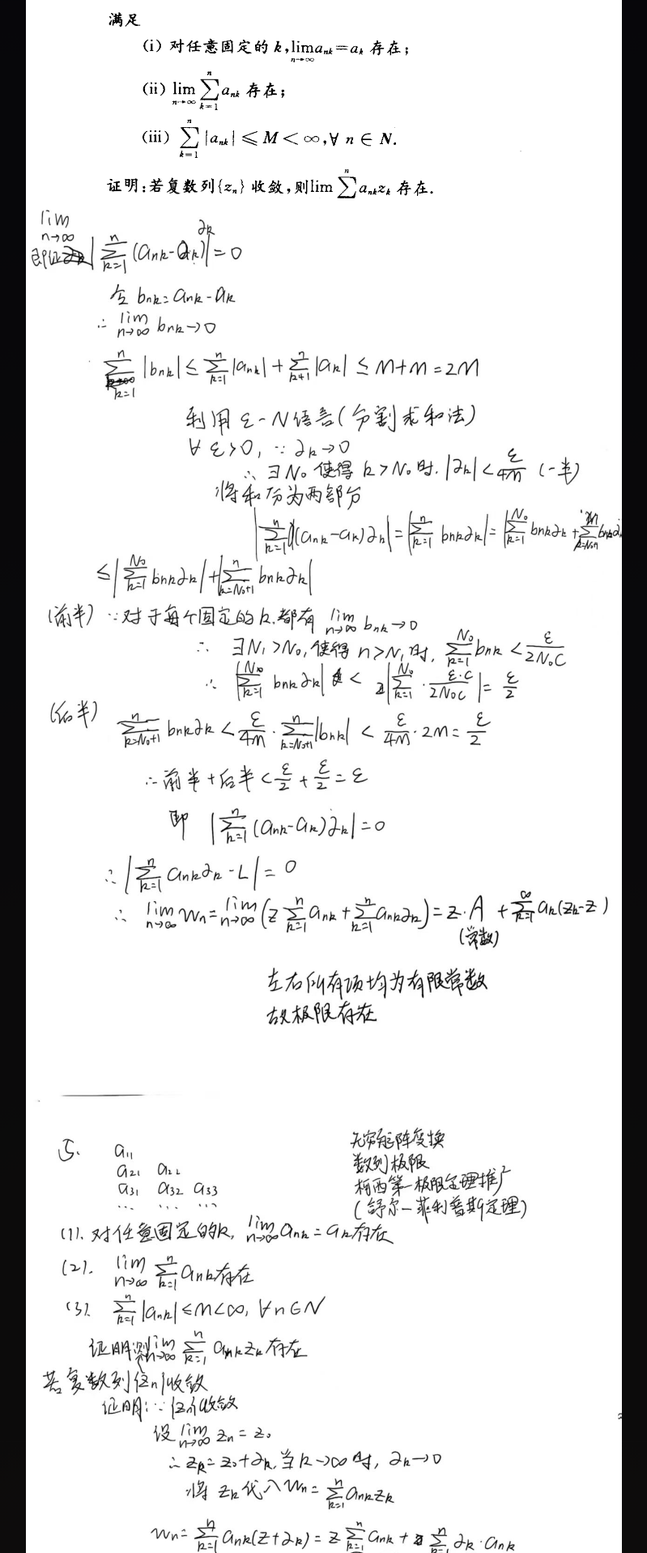
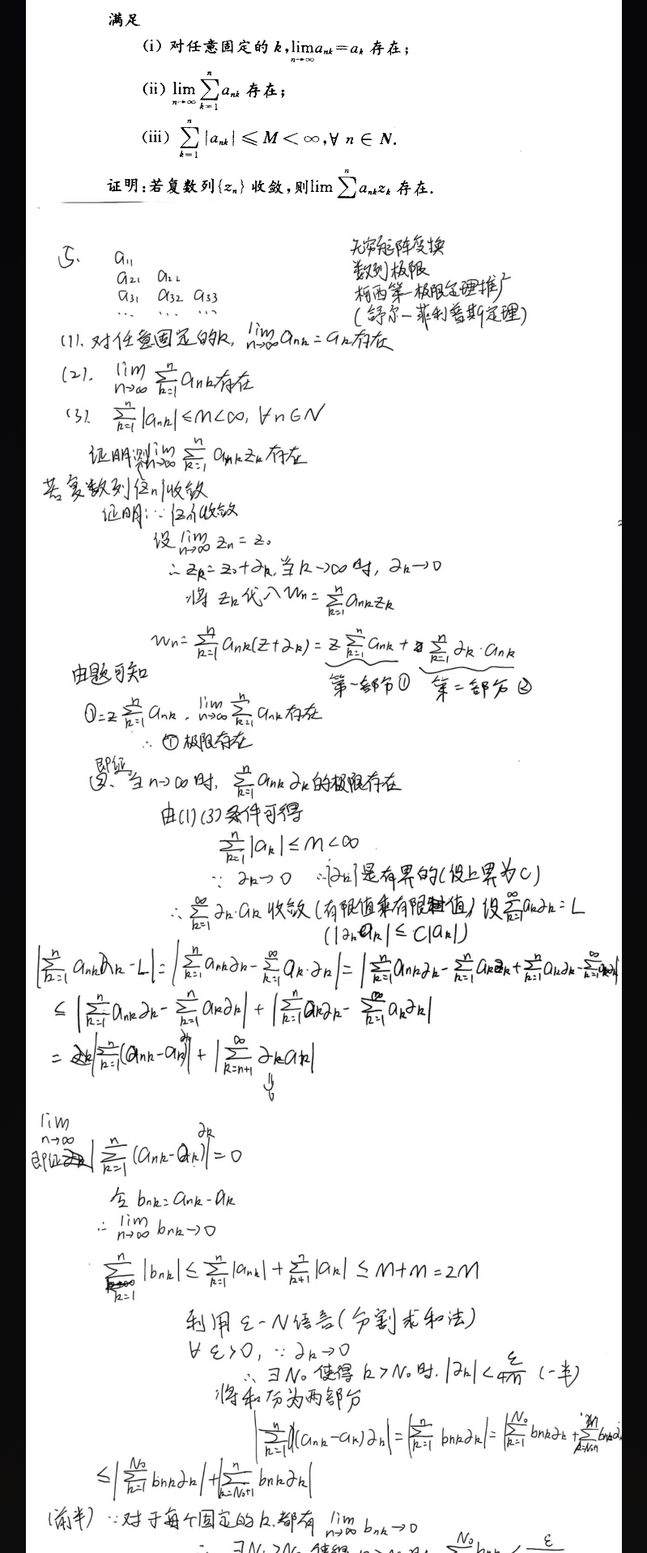
Before and after one commit to iLOVESZU-1/iLOVESZU-1.github.io, a Jekyll site: the page built from _posts/2025-11-27-COMPLEX-MATHS-EXERCISE1.md, in a window 1280 px wide. Shown: the part 1456-3374 px from the top of the page at 81% size, without its empty margins (240-1039 px from the left). Built offline with Jekyll 4.4.1, drawn with Linux system fonts in a browser that asks for light colours; comment, search, counter and statistics services are not loaded.

Commit message:
Update 2025-11-27-COMPLEX-MATHS-EXERCISE1.md

```diff
--- a/_posts/2025-11-27-COMPLEX-MATHS-EXERCISE1.md
+++ b/_posts/2025-11-27-COMPLEX-MATHS-EXERCISE1.md
@@ -10,10 +10,10 @@ categories: [Maths]
 <img src="/assets/0be21a0023bd27b86c682053d833ba85.png"
      alt="题目"
      style="max-width: 100%; height: auto; display: block; margin: 0 auto;">
-<img src="/assets/9d926e2c4761d1a80c9c5dc276e012d9.jpg"
+<img src="/assets/8d20279f49597f67d083177ffea26536.jpg"
      alt="题目"
      style="max-width: 100%; height: auto; display: block; margin: 0 auto;">
-<img src="/assets/8d20279f49597f67d083177ffea26536.jpg"
+<img src="/assets/9d926e2c4761d1a80c9c5dc276e012d9.jpg"
      alt="题目"
      style="max-width: 100%; height: auto; display: block; margin: 0 auto;">
 <img src="/assets/05d577ebed904fe81ea726277d12f69a.jpg"
```
